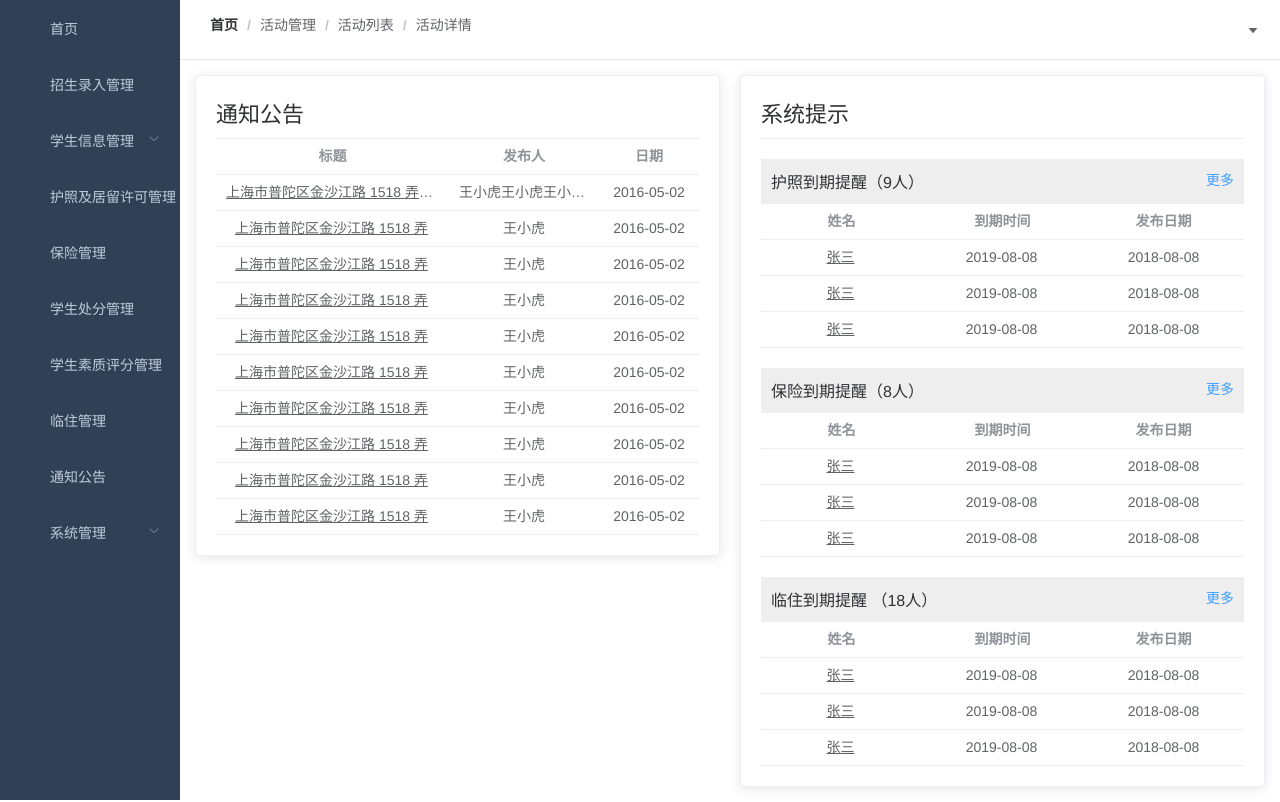
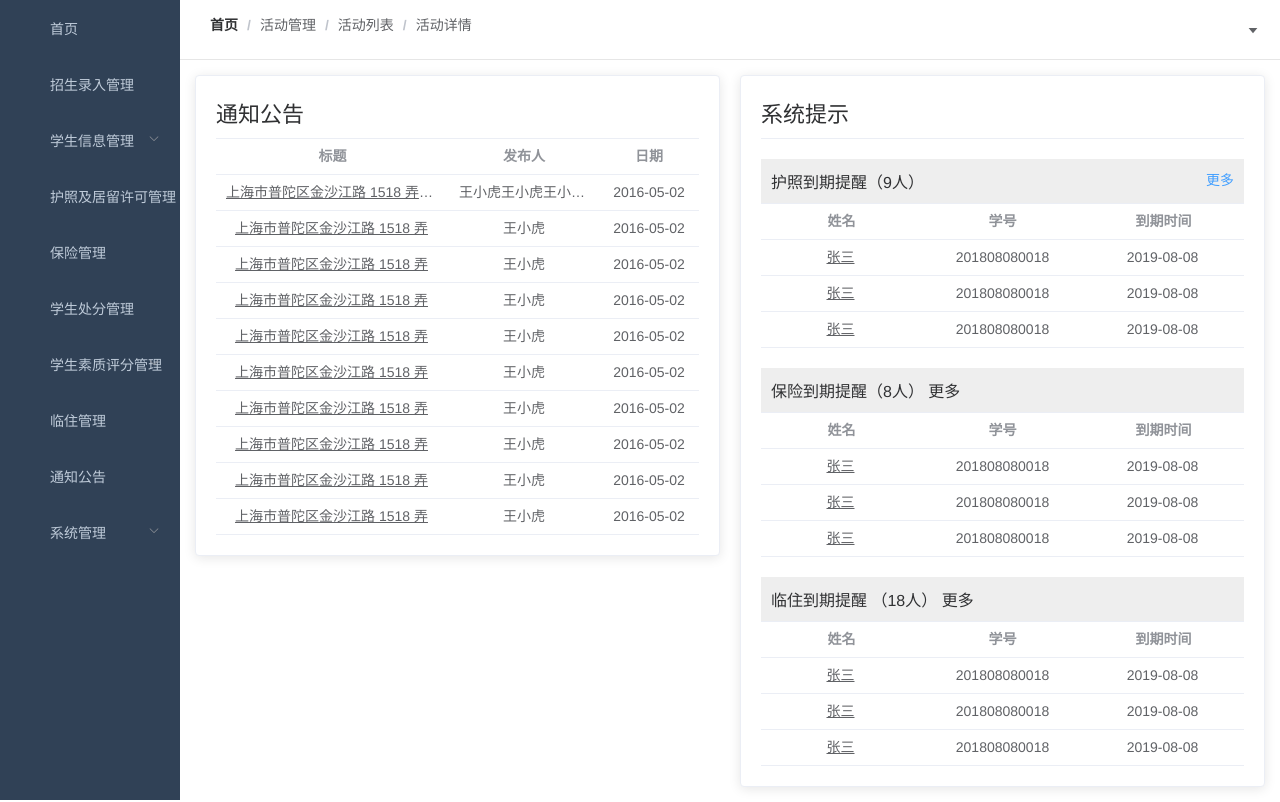
Before and after one commit to xuxiaoshuo888/fams, a Vue app: page /#/dashboard in a window 1280 px wide. Both pictures are taken after a click on the item "首页". Built offline with nearby package versions, Linux system fonts and the light colour scheme.

Commit message:
素质评分，index missing

```diff
--- a/src/views/dashboard/index.vue
+++ b/src/views/dashboard/index.vue
@@ -40,7 +40,7 @@
         <el-card shadow="always">
           <header class="title">系统提示</header>
           <div class="sub-block">
-            <header class="sub_title">护照到期提醒（9人）  <a href="#" target="_blank">更多</a></header>
+            <header class="sub_title">护照到期提醒（9人） <span @click="tohz" target="_blank">更多</span></header>
             <el-table
               :data="table2"
               style="width: 100%">
@@ -54,19 +54,19 @@
                 </template>
               </el-table-column>
               <el-table-column
+                prop="xh"
+                label="学号"
+                width=""
+                header-align="center"
+                align="center">
+              </el-table-column>
+              <el-table-column
                 prop="time1"
                 label="到期时间"
                 width=""
                 header-align="center"
                 align="center"
                 show-overflow-tooltip>
-              </el-table-column>
-              <el-table-column
-                prop="time2"
-                label="发布日期"
-                width=""
-                header-align="center"
-                align="center">
               </el-table-column>
             </el-table>
           </div>
@@ -86,19 +86,19 @@
                 </template>
               </el-table-column>
               <el-table-column
+                prop="xh"
+                label="学号"
+                width=""
+                header-align="center"
+                align="center">
+              </el-table-column>
+              <el-table-column
                 prop="time1"
                 label="到期时间"
                 width=""
                 header-align="center"
                 align="center"
                 show-overflow-tooltip>
-              </el-table-column>
-              <el-table-column
-                prop="time2"
-                label="发布日期"
-                width=""
-                header-align="center"
-                align="center">
               </el-table-column>
             </el-table>
           </div>
@@ -118,19 +118,19 @@
                 </template>
               </el-table-column>
               <el-table-column
+                prop="xh"
+                label="学号"
+                width=""
+                header-align="center"
+                align="center">
+              </el-table-column>
+              <el-table-column
                 prop="time1"
                 label="到期时间"
                 width=""
                 header-align="center"
                 align="center"
                 show-overflow-tooltip>
-              </el-table-column>
-              <el-table-column
-                prop="time2"
-                label="发布日期"
-                width=""
-                header-align="center"
-                align="center">
               </el-table-column>
             </el-table>
           </div>
@@ -201,19 +201,25 @@
           {
             name: '张三',
             time1: '2019-08-08',
-            time2: '2018-08-08',
+            xh: '201808080018',
           },
           {
             name: '张三',
             time1: '2019-08-08',
-            time2: '2018-08-08',
+            xh: '201808080018',
           },
           {
             name: '张三',
             time1: '2019-08-08',
-            time2: '2018-08-08',
+            xh: '201808080018',
           }
         ]
+      }
+    },
+    methods:{
+      //护照
+      tohz(){
+        this.$router.push({name:'Passport',params:{}})
       }
     }
   }
@@ -239,7 +245,7 @@
     /*margin-bottom: 10px;*/
     text-align: center;
     header {
-      a {
+      span {
         font-size: 14px;
         float: right;
         color: #409EFF;
```
